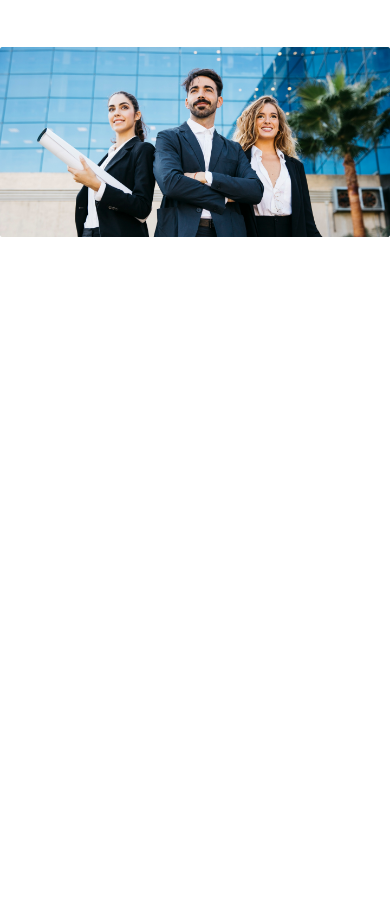
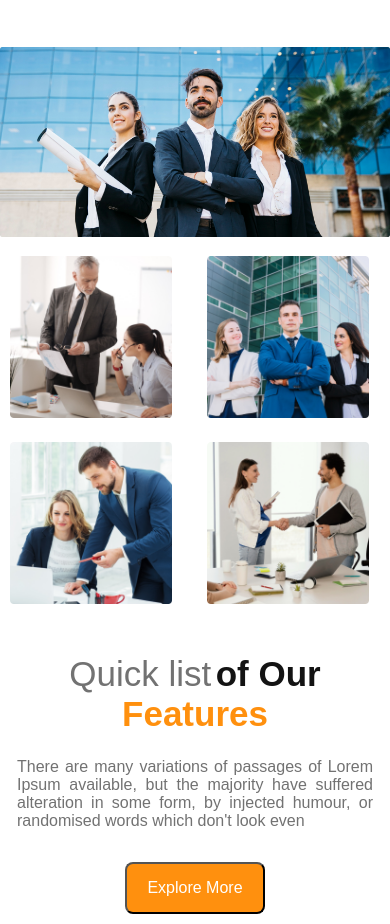
Before and after one commit to saiful1213/assignment2, a plain HTML site: page index.html in a window 390 px wide. Shown: the part 566-1490 px from the top of the page. Before the commit the page ends 844 px from the top, so only its background shows below. Drawn offline with Linux system fonts and the light colour scheme.

Commit message:
first section added

```diff
--- a/index.html
+++ b/index.html
@@ -37,7 +37,34 @@
     </header>
     <!-- header part starts -->
     <main>
-
+        <!-- 1st sectiion start  -->
+        <section>
+            <div class="container">
+                <div class="left-align">
+                    <img src="images/team1.png" alt="">
+                    <img src="images/team2.png" alt="">
+                    <img src="images/team3.png" alt="">
+                    <img src="images/team4.png" alt="">
+                </div>
+                <div class="right-align">
+                    <div class="title">
+                        <h4>
+                            <span class="span1">Quick list</span>
+                             <span class="span2">of Our</span>
+                             <span class="span3">Features</span>
+                        </h4>
+                    </div>
+                    <div class="sub-title">
+                        <p>
+                            There are many variations of passages of Lorem Ipsum available, but the majority have suffered alteration in some form, by injected humour, or randomised words which don't look even
+                        </p>
+                    </div>
+                    <div class="section-btn">
+                        <button class="primary-btn">Explore More</button>
+                    </div>
+                </div>
+            </div>
+        </section>
     </main>
     <!-- header part starts -->
     <footer>
--- a/styles/style.css
+++ b/styles/style.css
@@ -68,8 +68,52 @@ nav a{
 .image{
     width: 1000px;
 }
+/* main section starts */
+/* 1st section start */
+.container{
+    display: flex;
+    justify-content: center;
+    margin: 100px 240px;
+}
+.left-align{
+    display: grid;
+    grid-template-columns: repeat(2,1fr);
+    grid-gap: 24px;
+    margin-right: 73px;
+    /* width: 40%; */
+}
+.left-align img{
+    width: 182px;
+}
 
+.right-align{
+    /* width: 40%; */
+    padding: 70px;
+    padding-left: 0;
+}
+.title h4{
+    margin-bottom: 24px;
+}
 
+.title h4 .span1{
+    color: #727272;
+    font-weight: 500;
+    font-size: 45px;
+}
+.title h4 .span2{
+    color: #131313;
+    font-weight: 700;
+    font-size: 45px;
+}
+.title h4 .span3{
+    color: #FF900E;
+    font-weight: 700;
+    font-size: 45px;
+}
+.sub-title{
+    color: #727272;
+    margin-bottom: 32px;
+}
 
 /* media queries starts */
 /* for mobile  */
@@ -108,6 +152,44 @@ nav a{
     .image{
         width: 100%;
     }
+
+    .container{
+        flex-direction: column;
+        margin: 0;
+    }
+    .left-align{
+        padding: 15px 10px;
+        margin-right: 0;
+    }
+    .left-align img{
+        width: 162px;
+    }
+
+    .right-align{
+        padding: 10px;
+        margin-top: 25px;
+    }
+
+    .title h4{
+        text-align: center;
+    }
+    .sub-title p{
+        text-align: justify;
+        padding: 0 7px;
+    }
+
+    .title h4 .span1{
+        font-size: 35px;
+    }
+    .title h4 .span2{
+        font-size: 35px;
+    }
+    .title h4 .span3{
+        font-size: 35px;
+    }
+    .section-btn{
+        text-align: center;
+    }
 }
 /* for tablet */
 @media screen and (min-width: 577px) and (max-width: 992px) {
@@ -120,4 +202,21 @@ nav a{
     .header-title{
         font-size: 22px;
     }
+    .container{
+        flex-direction: column;
+        margin: 0;
+    }
+
+    .left-align img{
+        width: 262px;
+    }
+
+    .left-align{
+        margin-left: 100px;
+        margin-top: 50px;
+    }
+
+    .sub-title p{
+        padding: 0 20px;
+    }
 }
```
